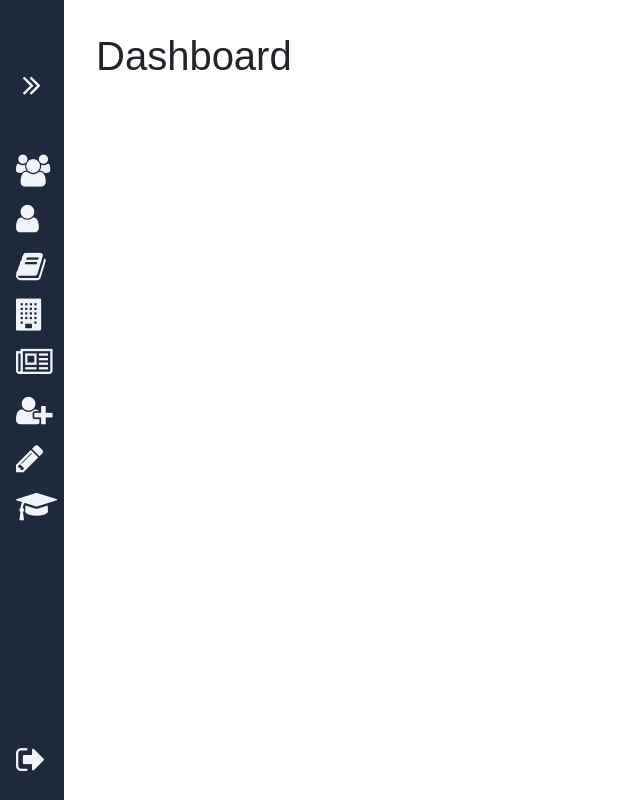
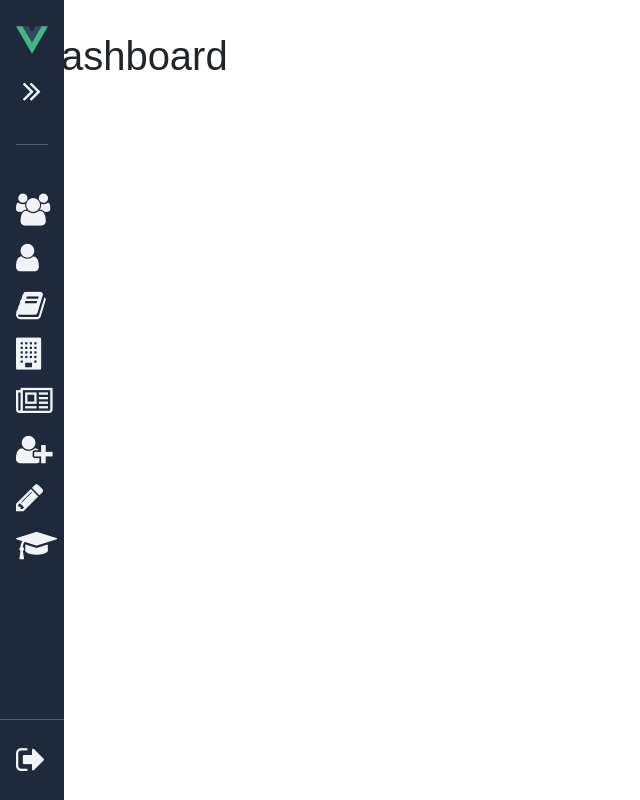
Before and after one commit to kiddingmz/sge-frontend, a Vue app: page /dashboard in a window 1280 px wide. Shown: the whole page, without its empty margins (0-640 px from the left). Built offline with nearby package versions, Linux system fonts and the light colour scheme.

Commit message:
CHORE: add new module into register

```diff
--- a/src/components/layout/Navigation.vue
+++ b/src/components/layout/Navigation.vue
@@ -1,7 +1,7 @@
 <template>
   <aside :class="`${is_expanded ? 'is-expanded' : ''}`">
     <div class="logo">
-<!--      <img :src="logoURL" alt="" />-->
+      <img :src="require('@/assets/logo.png')" alt="" />
     </div>
 
     <div class="menu-toggle-wrap">
@@ -10,8 +10,10 @@
       </button>
     </div>
 
+    <hr>
+
     <h3>Menu</h3>
-    <div class="menu">
+    <div class="menu scroll">
       <router-link to="/student" class="button">
         <i class="fa fa-users" aria-hidden="true"></i>
         <span class="text">Estudantes</span>
@@ -57,6 +59,7 @@
     <div class="flex"></div>
 
     <div class="menu">
+      <hr>
       <router-link to="/settings" class="button">
         <i class="fa fa-sign-out" aria-hidden="true"></i>
         <span class="text">Logout</span>
@@ -91,7 +94,15 @@ export default {
 </script>
 
 <style scoped>
+.scroll {
+  overflow-y: auto;
+  overflow-x: hidden;
+}
+
 aside {
+  position: fixed;
+  top: 0;
+  bottom: 100vh;
   display: flex;
   flex-direction: column;
   background-color: var(--dark);
@@ -100,7 +111,7 @@ aside {
   overflow: hidden;
   min-height: 100vh;
   transition: 0.2s ease-in-out;
-  padding: 50px 1rem 1rem;
+  padding: 1.5rem 1rem 1rem;
 }
 aside .flex {
   flex: 1 1 0%;
--- a/src/main.js
+++ b/src/main.js
@@ -10,11 +10,27 @@ import 'bootstrap/dist/js/bootstrap.bundle.min.js';
 import 'font-awesome/css/font-awesome.min.css';
 
 import authModule from '@/modules/auth';
+import studentModule from '@/modules/student';
+import teacherModule from '@/modules/teacher';
+import courseModule from '@/modules/course';
+import classModule from '@/modules/class';
+import departmentModule from "@/modules/department";
+import evaluationModule from "@/modules/evaluation";
+import gradeModule from "@/modules/grade";
+import assistantModule from "@/modules/assistant";
 
 import { registerModules } from "./register-modules";
 
 registerModules({
     auth: authModule,
+    student: studentModule,
+    teacher: teacherModule,
+    course: courseModule,
+    class: classModule,
+    department: departmentModule,
+    evaluation: evaluationModule,
+    grade: gradeModule,
+    assistant: assistantModule
 })
 
 router.beforeEach((to, from, next) => {
--- a/src/modules/student/router.js
+++ b/src/modules/student/router.js
@@ -1,11 +1,13 @@
-const Module = () => import("./Module.vue");
+// const Module = () => import("./Module.vue");
 const Login = () => import("./views/Login.vue");
+
+const Layout = () => import('@/components/layout/Layout.vue');
 
 export default router => {
   router.addRoute({
     name: 'student',
     path: '/student',
-    component: Module,
+    component: Layout,
     children: [
       { name: '', path: '', component: Login},
     ],
```
Also changed, not shown: src/register-modules.js (line endings or trailing spaces).
